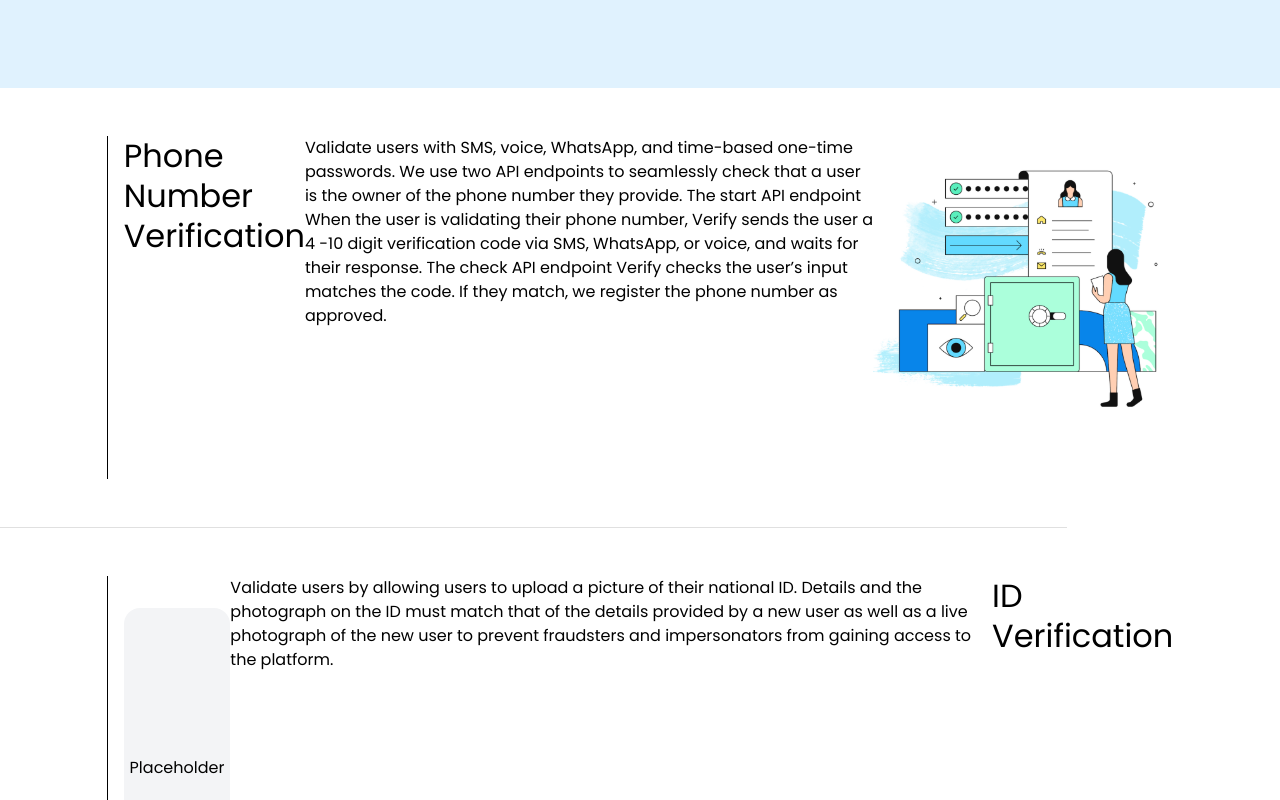
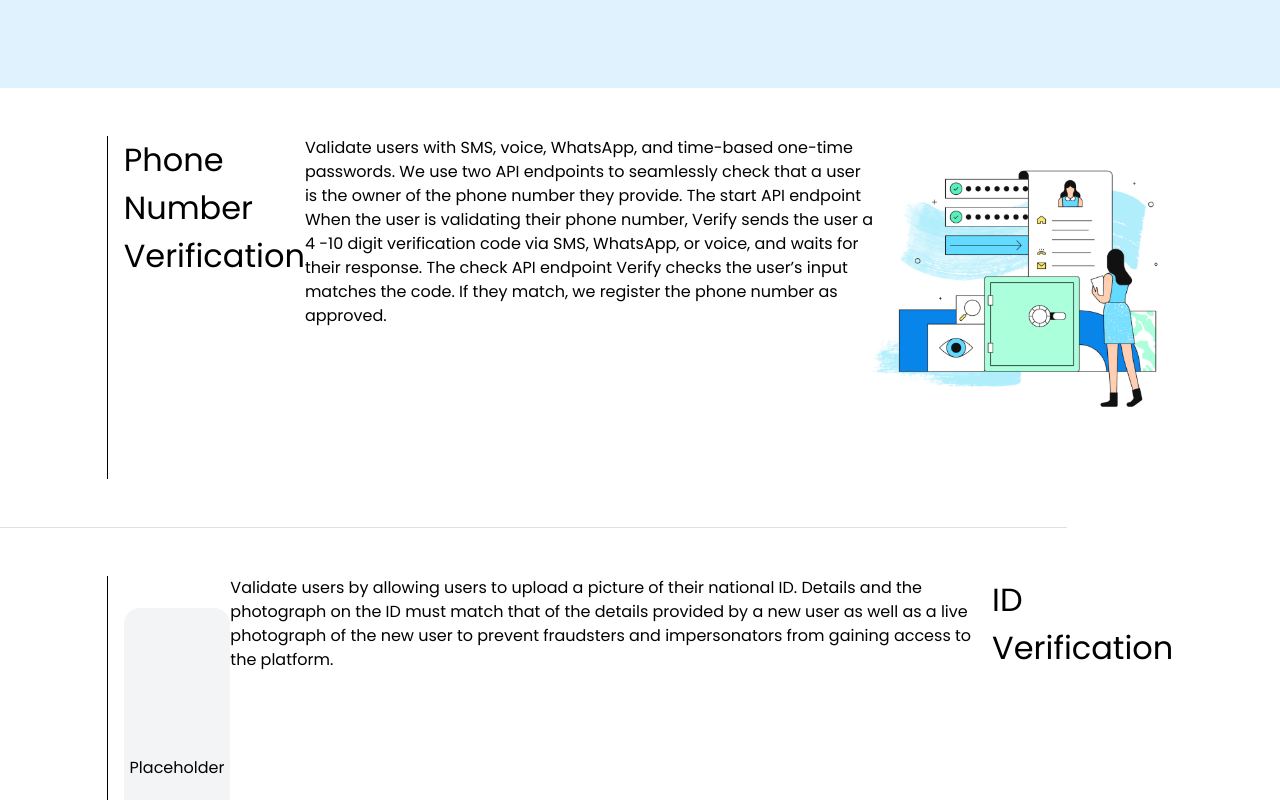
Before and after one commit to EllisOtoo/pavelonv2, a Next.js app: page /kyc in a window 1280 px wide. Shown: the part 720-1520 px from the top of the page. Built offline with nearby package versions, Linux system fonts and the light colour scheme; what react-swipeable-views-utils would draw is missing.

Commit message:
Header Leading fixed again

```diff
--- a/components/atoms/SectionHeader.tsx
+++ b/components/atoms/SectionHeader.tsx
@@ -8,7 +8,7 @@ function SectionHeader({ title, children, textSize }) {
       ) : (
         <h3
           style={{ fontSize: `${textSize ? textSize : ""}` }}
-          className={`${textSize ? "leading-tight" : "text-4xl font-light"}`}
+          className={`${textSize ? "" : "text-4xl font-light"}`}
         >
           {title}
         </h3>
```
